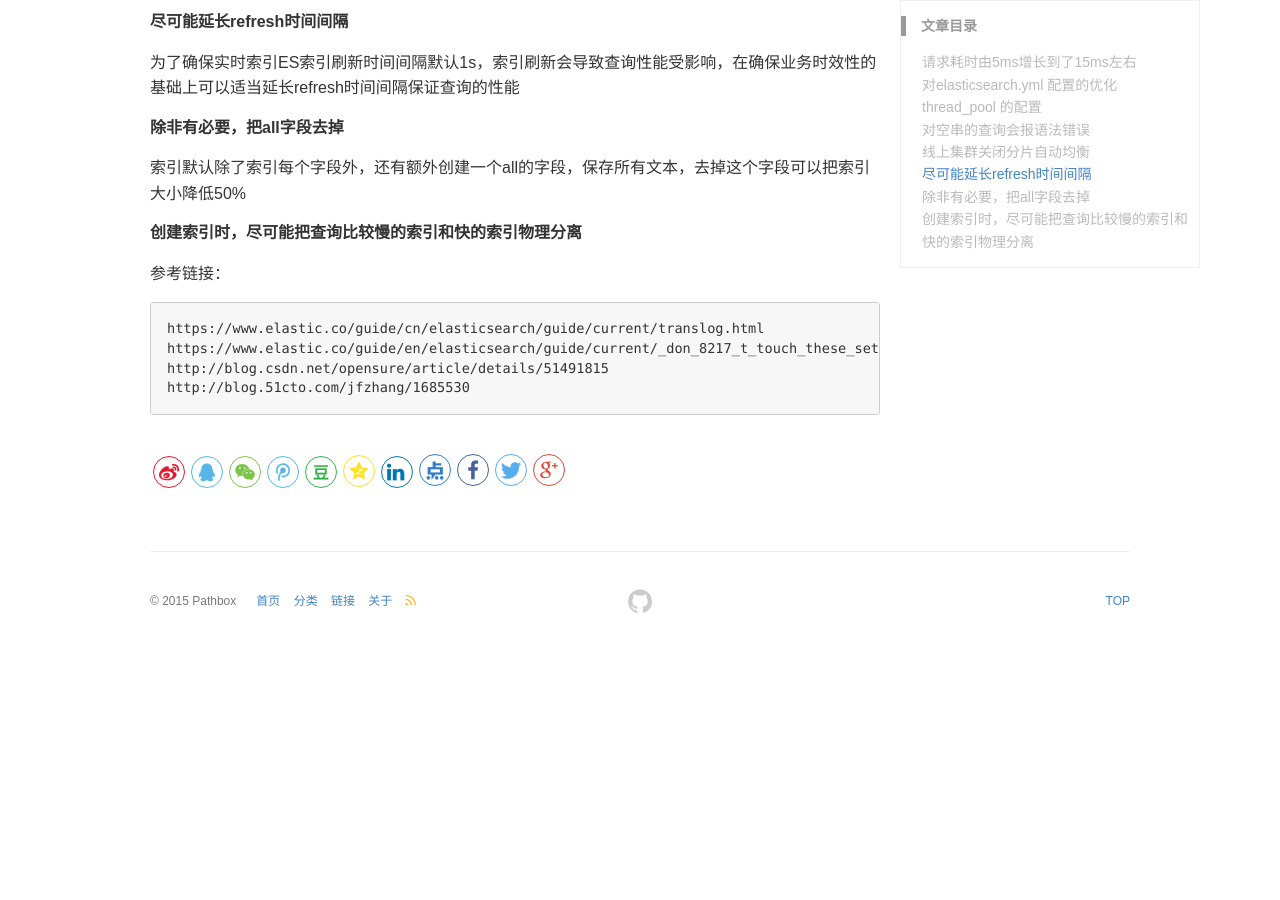
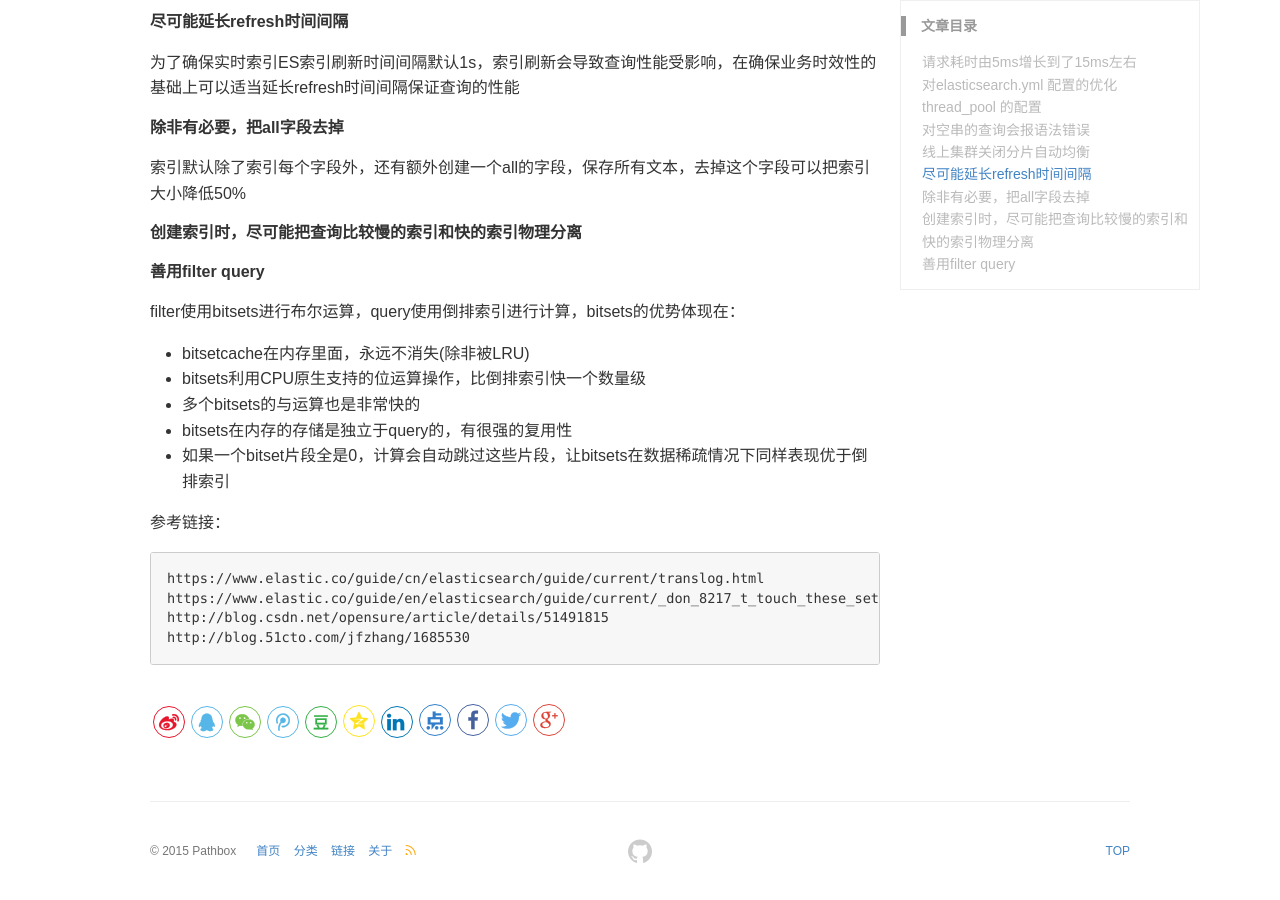
Before and after one commit to pathbox/pathbox.github.io, a Jekyll site: the page built from _posts/2018-02-26-elasticsearch-up-5.6.4-questions.md, in a window 1280 px wide and 900 px high, scrolled down 3227 px. Built offline with Jekyll 4.4.1, drawn with Linux system fonts in a browser that asks for light colours; before the commit the page ends 3877 px from its top, so only the background shows below that.

Commit message:
elasticsearch 善用filter query

````diff
--- a/_posts/2018-02-26-elasticsearch-up-5.6.4-questions.md
+++ b/_posts/2018-02-26-elasticsearch-up-5.6.4-questions.md
@@ -151,6 +151,16 @@ query[:filter] = { term: {company_id: company_id}}
 
 ##### 创建索引时，尽可能把查询比较慢的索引和快的索引物理分离
 
+##### 善用filter query
+
+filter使用bitsets进行布尔运算，query使用倒排索引进行计算，bitsets的优势体现在：
+
+- bitsetcache在内存里面，永远不消失(除非被LRU)
+- bitsets利用CPU原生支持的位运算操作，比倒排索引快一个数量级
+- 多个bitsets的与运算也是非常快的
+- bitsets在内存的存储是独立于query的，有很强的复用性
+- 如果一个bitset片段全是0，计算会自动跳过这些片段，让bitsets在数据稀疏情况下同样表现优于倒排索引
+
 
 参考链接：
 ```
````
